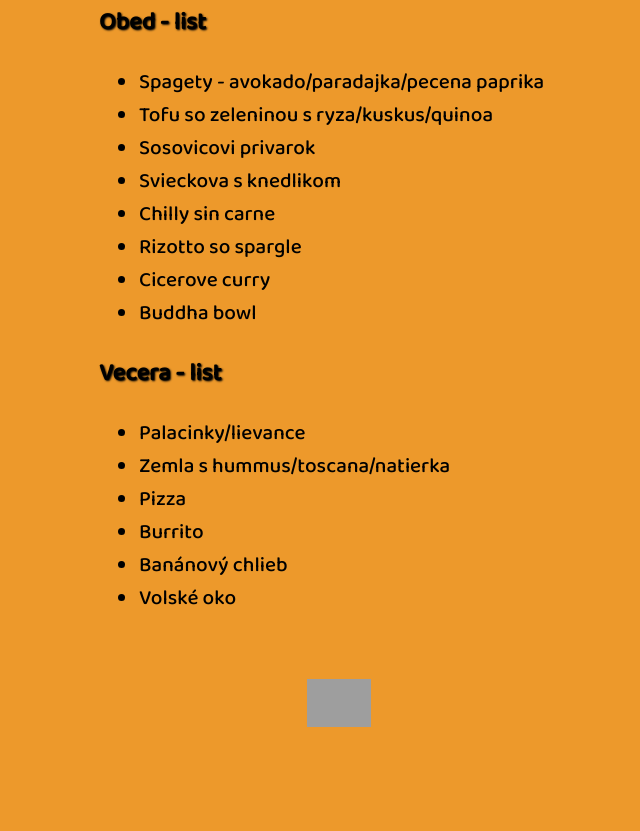
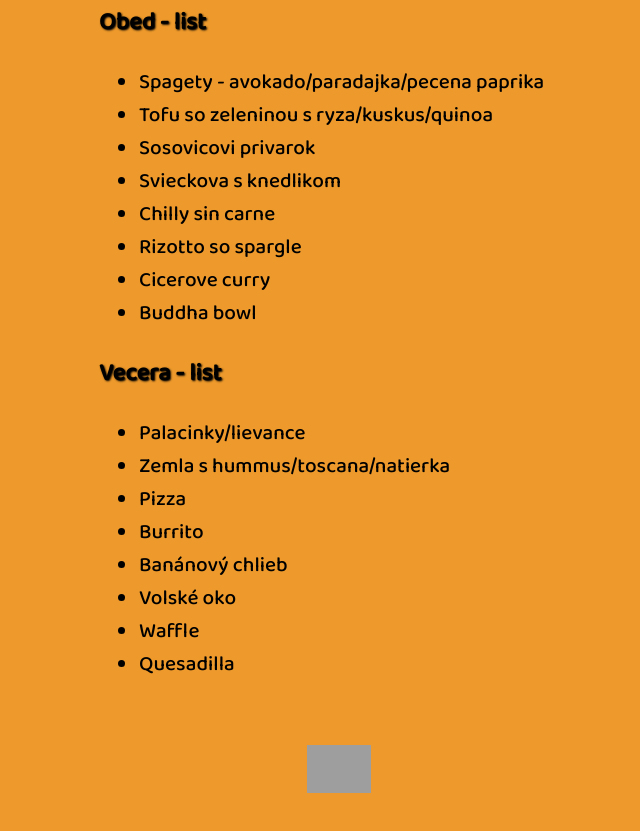
Before and after one commit to SamuelTakacs/MySite, a plain HTML site: page meals/meallist.html in a window 1280 px wide. Shown: the part 599-1430 px from the top of the page, without its empty margins (301-941 px from the left). Before the commit the page ends 1374 px from the top, so only its background shows below. Drawn offline with Linux system fonts and the light colour scheme; grey boxes are pictures that could not be loaded.

Commit message:
Update meallist.html

```diff
--- a/meals/meallist.html
+++ b/meals/meallist.html
@@ -50,6 +50,8 @@
                 <li>Burrito</li>
                 <li>Banánový chlieb</li>
                 <li>Volské oko</li>
+                <li>Waffle</li>
+                <li>Quesadilla</li>
             </ul>
         </div>
         <div id="garlic-box">
```
